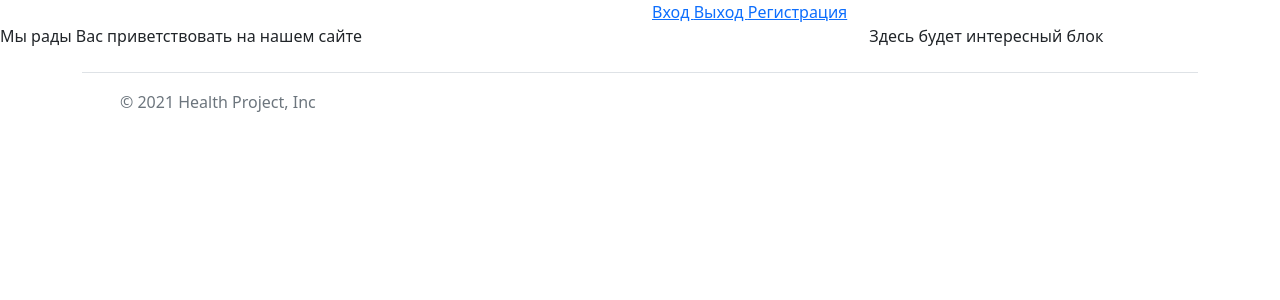
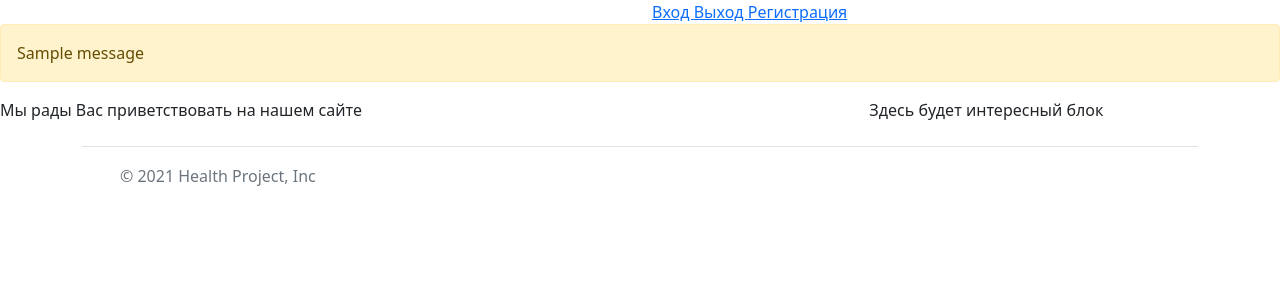
Before and after one commit to TheMihMih/health_project, a Flask app: page / in a window 1280 px wide. Shown: the part 135-435 px from the top of the page. Run offline with Flask 2, Linux system fonts and the light colour scheme; tables that the repository leaves empty hold one stand-in row (values such as "Sample post"); one stand-in notice (Sample message) is shown; parts of the project's set-up code (start-up, migrations or seed data) failed here and were passed over.

Commit message:
add flash messages

```diff
--- a/webapp/__init__.py
+++ b/webapp/__init__.py
@@ -24,6 +24,7 @@ def create_app():
     @app.route('/')
     @app.route('/index')
     def index():
+
         page_title = "Главная страница"
         text = """Мы рады Вас приветствовать на нашем сайте """
         text2 = """Здесь будет интересный блок """
--- a/webapp/templates/base.html
+++ b/webapp/templates/base.html
@@ -50,6 +50,16 @@
 
     <div class="b-example-divider"></div>
 
+    {% with messages = get_flashed_messages() %}
+        {% if messages %}
+          <div class="alert alert-warning" role="alert">
+            {% for message in messages %}
+              {{ message }}<br>
+            {% endfor %}
+          </div>
+        {% endif %}
+      {% endwith %}
+
     {% block body%}{% endblock %}
 
     <div class="b-example-divider"></div>
```
